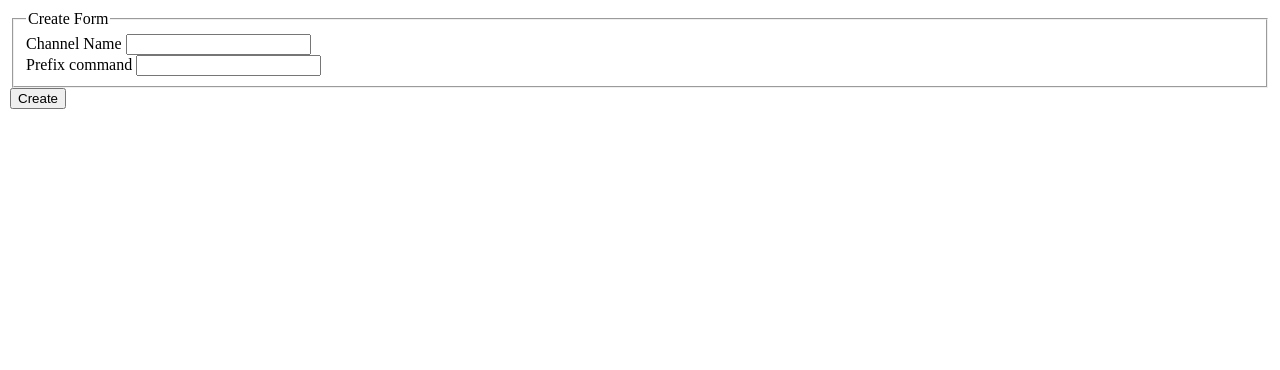
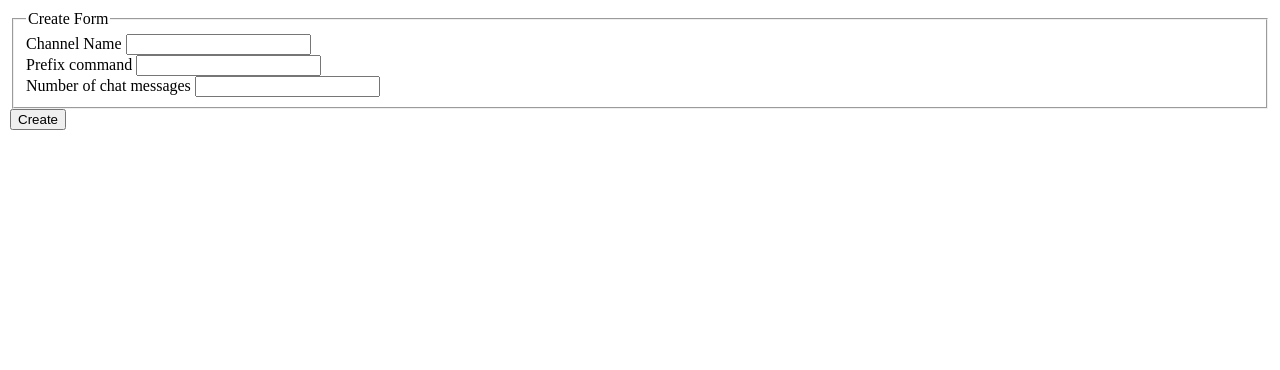
Before and after one commit to alexshelto/twitch_1per, a Flask app: page /create_feed in a window 1280 px wide. Shown: the part 50-420 px from the top of the page. Run offline with Flask 2, Linux system fonts and the light colour scheme.

Commit message:
server scrape chat when form validates

```diff
--- a/src/main/forms.py
+++ b/src/main/forms.py
@@ -5,11 +5,12 @@
 #
 
 from flask_wtf import FlaskForm
-from wtforms import StringField, SubmitField
-from wtforms.validators import DataRequired, ValidationError
+from wtforms import StringField, IntegerField, SubmitField
+from wtforms.validators import DataRequired, ValidationError, NumberRange
 
 
 class ChatForm(FlaskForm):
     channel = StringField('Channel Name', validators=[DataRequired()])
     prefix =  StringField('Prefix command', validators=[DataRequired()])
+    count =   IntegerField('Number of chat messages')
     submit =  SubmitField('Create')
--- a/src/main/routes.py
+++ b/src/main/routes.py
@@ -29,13 +29,14 @@ def create_feed():
         user_id = uuid1()
         channel = form.channel.data
         prefix = form.prefix.data
+        count = form.count.data
 
-        return redirect(url_for('main.view', u_id=user_id, channel=channel, prefix=prefix))
+        return redirect(url_for('main.view', u_id=user_id, channel=channel, prefix=prefix, count=count))
     return render_template('create_feed.html', title='Create Entry', form=form)
 
 
-@main.route('/view/<string:u_id>/<string:channel>/<string:prefix>', methods=['GET', 'POST'])
-def view(u_id, channel, prefix):
+@main.route('/view/<string:u_id>/<string:channel>/<string:prefix>/<int:count>', methods=['GET', 'POST'])
+def view(u_id, channel, prefix, count):
 
     # IRC CONFIGS
     server='irc.chat.twitch.tv'
@@ -58,7 +59,11 @@ def view(u_id, channel, prefix):
 
     print("connection sucsess")
 
+    counter = 0
     while True:
+        if counter == count:
+            break
+
         try:
             resp = irc.recv(2048).decode('utf-8')
 
@@ -70,6 +75,8 @@ def view(u_id, channel, prefix):
 
                 if message.startswith(prefix):
                     print(f'{username}: {message}')
+
+                    counter += 1
 
         except socket.error:
             print('lost connection')
--- a/src/templates/create_feed.html
+++ b/src/templates/create_feed.html
@@ -19,6 +19,7 @@
                         {{ form.channel(class="form-control form-control-lg") }}
                     {% endif %}
                 </div>
+
                 <div class="form-group">
                     {{ form.prefix.label(class="form-control-label") }}
                     {% if form.prefix.errors %}
@@ -30,6 +31,20 @@
                         </div>
                     {% else %}
                         {{ form.prefix(class="form-control form-control-lg") }}
+                    {% endif %}
+                </div>
+
+                <div class="form-group">
+                    {{ form.count.label(class="form-control-label") }}
+                    {% if form.count.errors %}
+                        {{ form.count(class="form-control form-control-lg is-invalid") }}
+                        <div class="invalid-feedback">
+                            {% for error in form.count.errors %}
+                                <span>{{ error }}</span>
+                            {% endfor %}
+                        </div>
+                    {% else %}
+                        {{ form.count(class="form-control form-control-lg") }}
                     {% endif %}
                 </div>
 
```
